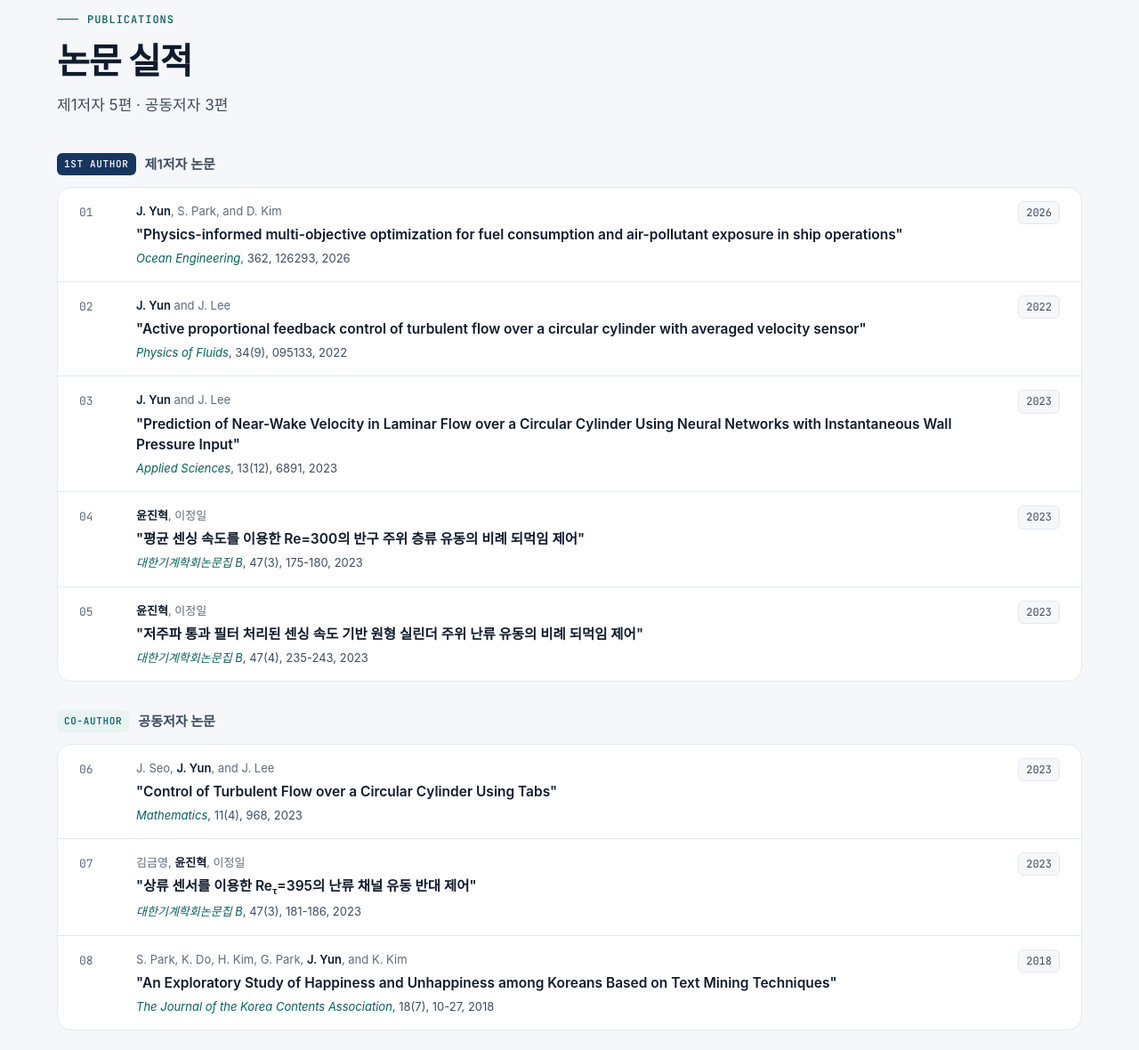
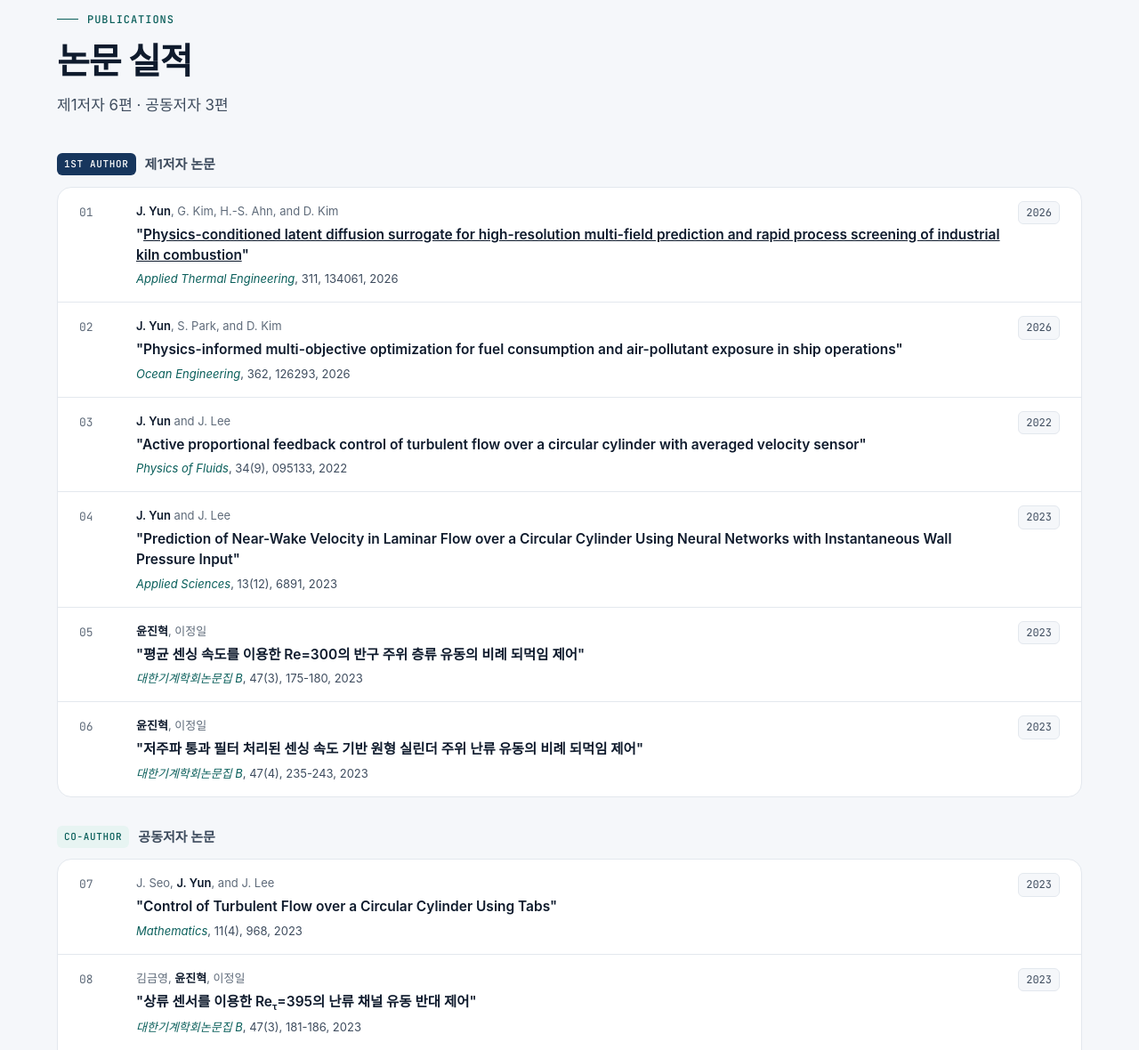
Before and after one commit to JinhyeokYun/jinhyeokyun.github.io, a plain HTML site: page index.html in a window 1280 px wide. Shown: the part 3510-4690 px from the top of the page at 89% size. Drawn offline with Linux system fonts and the light colour scheme; a web font is replaced by a local one.

Commit message:
Add published kiln article to portfolio homepage

```diff
--- a/index.html
+++ b/index.html
@@ -265,7 +265,7 @@
                         <a class="lineage-link" href="research/kiln-surrogate/index.html">
                             <div class="lineage-card-head">
                                 <span class="highlight-tag">B</span>
-                                <span class="lineage-src">Applied Thermal Engineering 게재 승인</span>
+                                <span class="lineage-src">Applied Thermal Engineering 2026</span>
                             </div>
                             <canvas class="lineage-anim" data-anim="kiln" aria-hidden="true"></canvas>
                             <h4 class="lineage-title">소성로 3차원 대리 모델</h4>
@@ -379,7 +379,7 @@
             <div class="section-header">
                 <span class="section-label">Publications</span>
                 <h2 class="section-title">논문 실적</h2>
-                <p class="section-subtitle">제1저자 5편 · 공동저자 3편</p>
+                <p class="section-subtitle">제1저자 6편 · 공동저자 3편</p>
             </div>
 
             <div class="pub-category">
@@ -388,6 +388,15 @@
                     <div class="pub-item">
                         <span class="pub-number">01</span>
                         <div class="pub-content">
+                            <p class="pub-authors"><strong>J. Yun</strong>, G. Kim, H.-S. Ahn, and D. Kim</p>
+                            <p class="pub-title">"<a href="https://doi.org/10.1016/j.applthermaleng.2026.134061">Physics-conditioned latent diffusion surrogate for high-resolution multi-field prediction and rapid process screening of industrial kiln combustion</a>"</p>
+                            <p class="pub-journal"><em>Applied Thermal Engineering</em>, 311, 134061, 2026</p>
+                        </div>
+                        <span class="pub-year-badge">2026</span>
+                    </div>
+                    <div class="pub-item">
+                        <span class="pub-number">02</span>
+                        <div class="pub-content">
                             <p class="pub-authors"><strong>J. Yun</strong>, S. Park, and D. Kim</p>
                             <p class="pub-title">"Physics-informed multi-objective optimization for fuel consumption and air-pollutant exposure in ship operations"</p>
                             <p class="pub-journal"><em>Ocean Engineering</em>, 362, 126293, 2026</p>
@@ -395,7 +404,7 @@
                         <span class="pub-year-badge">2026</span>
                     </div>
                     <div class="pub-item">
-                        <span class="pub-number">02</span>
+                        <span class="pub-number">03</span>
                         <div class="pub-content">
                             <p class="pub-authors"><strong>J. Yun</strong> and J. Lee</p>
                             <p class="pub-title">"Active proportional feedback control of turbulent flow over a circular cylinder with averaged velocity sensor"</p>
@@ -404,7 +413,7 @@
                         <span class="pub-year-badge">2022</span>
                     </div>
                     <div class="pub-item">
-                        <span class="pub-number">03</span>
+                        <span class="pub-number">04</span>
                         <div class="pub-content">
                             <p class="pub-authors"><strong>J. Yun</strong> and J. Lee</p>
                             <p class="pub-title">"Prediction of Near-Wake Velocity in Laminar Flow over a Circular Cylinder Using Neural Networks with Instantaneous Wall Pressure Input"</p>
@@ -413,7 +422,7 @@
                         <span class="pub-year-badge">2023</span>
                     </div>
                     <div class="pub-item">
-                        <span class="pub-number">04</span>
+                        <span class="pub-number">05</span>
                         <div class="pub-content">
                             <p class="pub-authors"><strong>윤진혁</strong>, 이정일</p>
                             <p class="pub-title">"평균 센싱 속도를 이용한 Re=300의 반구 주위 층류 유동의 비례 되먹임 제어"</p>
@@ -422,7 +431,7 @@
                         <span class="pub-year-badge">2023</span>
                     </div>
                     <div class="pub-item">
-                        <span class="pub-number">05</span>
+                        <span class="pub-number">06</span>
                         <div class="pub-content">
                             <p class="pub-authors"><strong>윤진혁</strong>, 이정일</p>
                             <p class="pub-title">"저주파 통과 필터 처리된 센싱 속도 기반 원형 실린더 주위 난류 유동의 비례 되먹임 제어"</p>
@@ -439,7 +448,7 @@
                 <h3 class="pub-category-title"><span class="pub-badge co">Co-author</span> 공동저자 논문</h3>
                 <div class="pub-list">
                     <div class="pub-item">
-                        <span class="pub-number">06</span>
+                        <span class="pub-number">07</span>
                         <div class="pub-content">
                             <p class="pub-authors">J. Seo, <strong>J. Yun</strong>, and J. Lee</p>
                             <p class="pub-title">"Control of Turbulent Flow over a Circular Cylinder Using Tabs"</p>
@@ -448,7 +457,7 @@
                         <span class="pub-year-badge">2023</span>
                     </div>
                     <div class="pub-item">
-                        <span class="pub-number">07</span>
+                        <span class="pub-number">08</span>
                         <div class="pub-content">
                             <p class="pub-authors">김금영, <strong>윤진혁</strong>, 이정일</p>
                             <p class="pub-title">"상류 센서를 이용한 Re<sub>τ</sub>=395의 난류 채널 유동 반대 제어"</p>
@@ -457,7 +466,7 @@
                         <span class="pub-year-badge">2023</span>
                     </div>
                     <div class="pub-item">
-                        <span class="pub-number">08</span>
+                        <span class="pub-number">09</span>
                         <div class="pub-content">
                             <p class="pub-authors">S. Park, K. Do, H. Kim, G. Park, <strong>J. Yun</strong>, and K. Kim</p>
                             <p class="pub-title">"An Exploratory Study of Happiness and Unhappiness among Koreans Based on Text Mining Techniques"</p>
```
